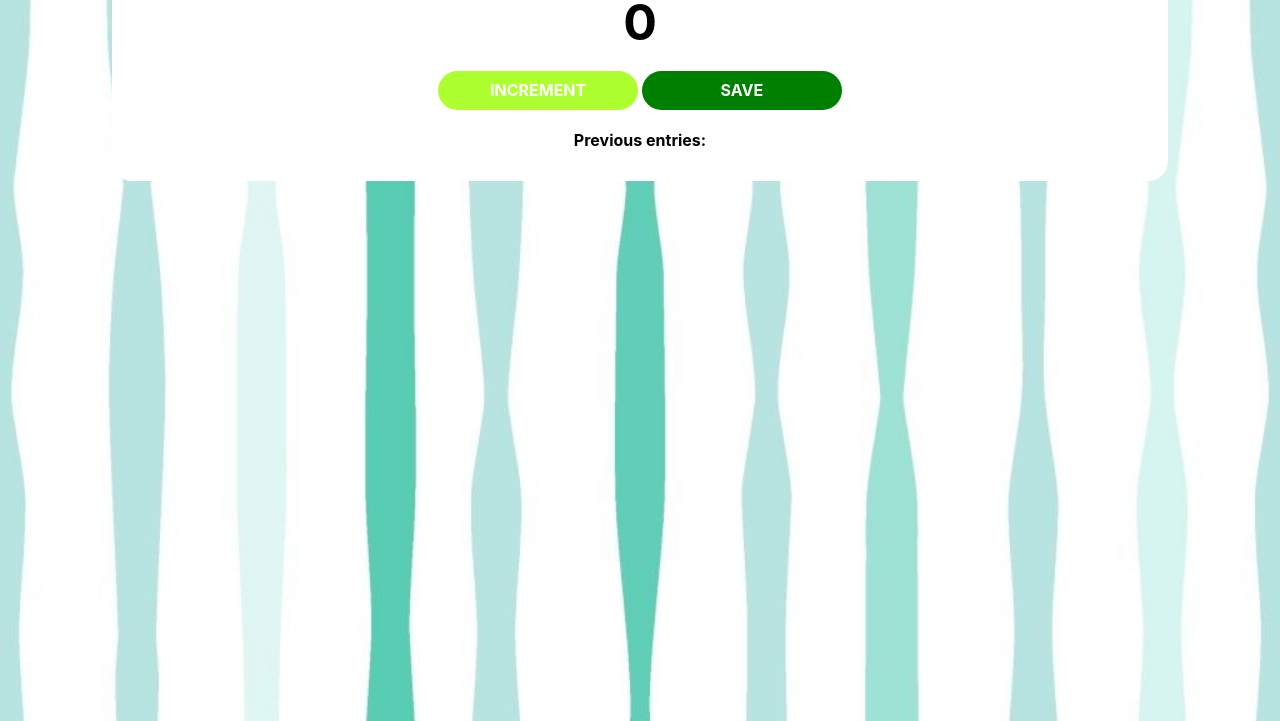
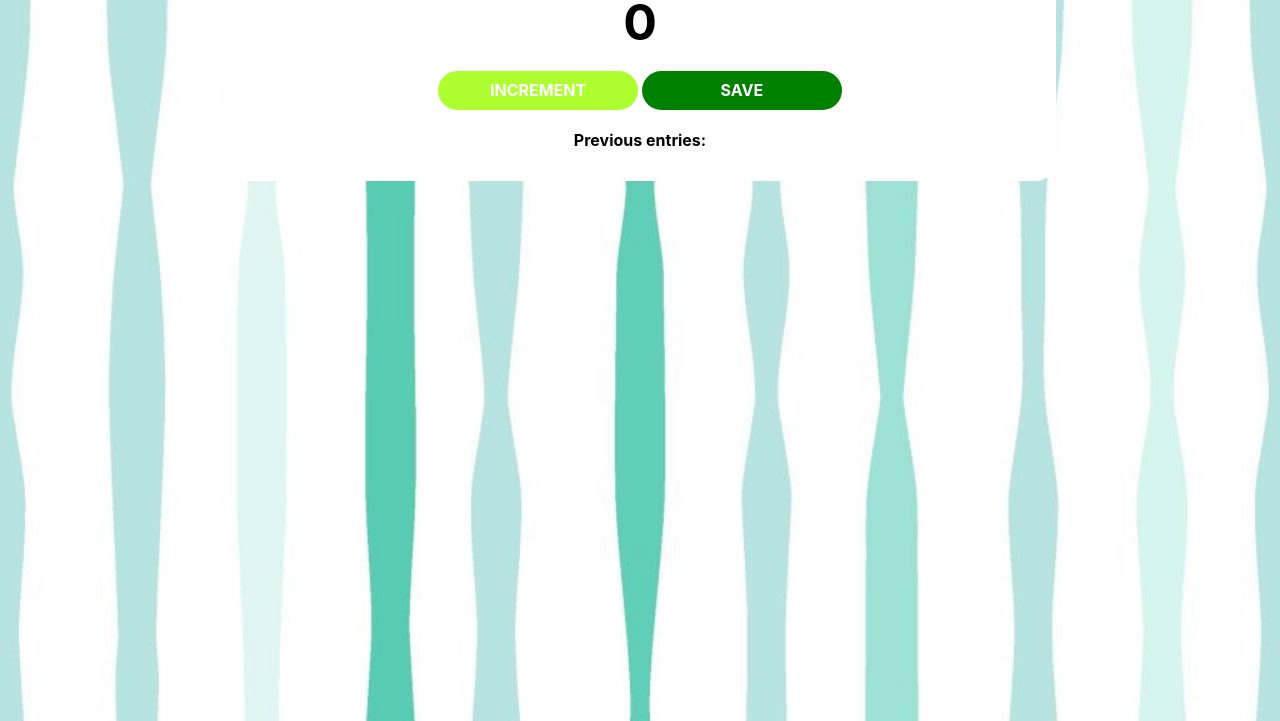
Before and after one commit to reSe1-2024/passenger-counter, a plain HTML site: page index.html in a window 1280 px wide. Shown: the part 79-800 px from the top of the page. Drawn offline with nearby package versions, Linux system fonts and the light colour scheme.

Commit message:
Update index.css

```diff
--- a/index.css
+++ b/index.css
@@ -9,7 +9,7 @@ body {
 .container {
     background-image: url("shoeib-abolhassani-ukDEbYnyDsU-unsplash.jpg");
     background-size:cover;
-    max-width: 80%;
+    max-width: 100vh;
     margin:auto;
     padding: 1rem;
     border-radius:20px;
```
